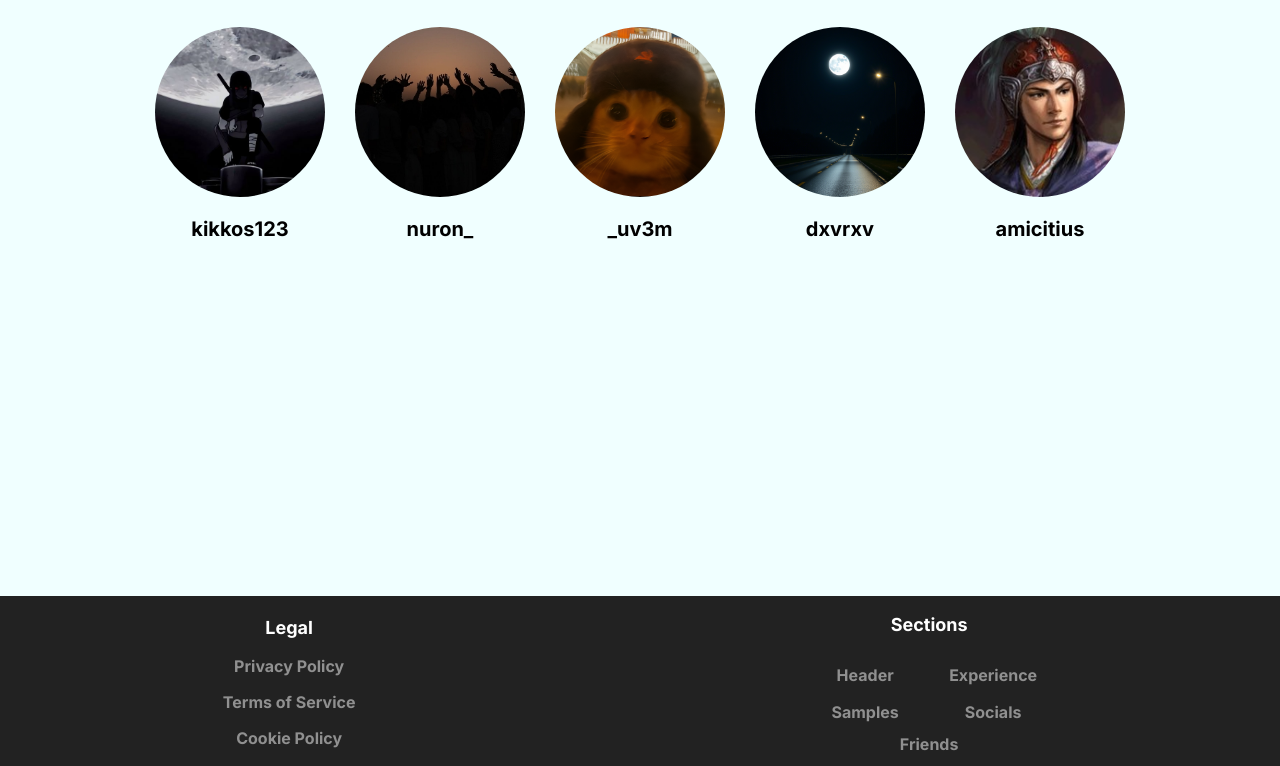
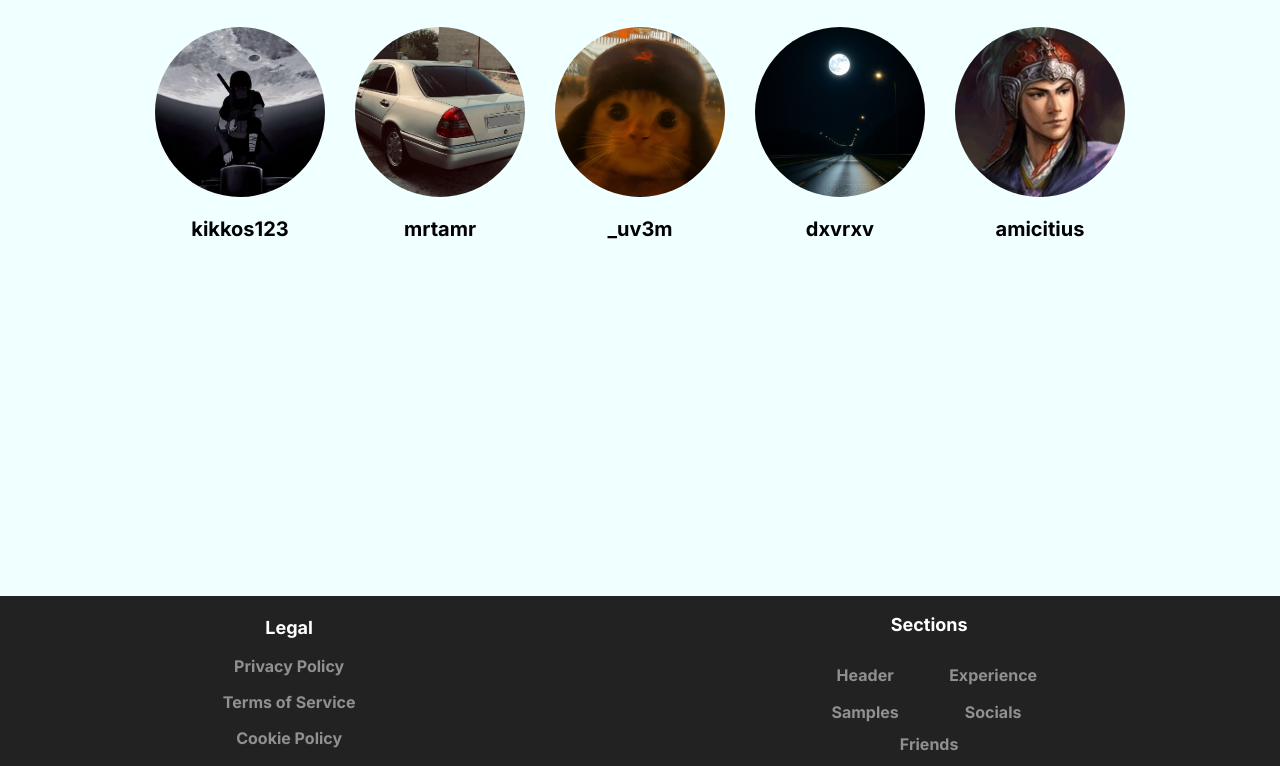
Before and after one commit to Hero3601/Personal-Website, a plain HTML site: page index.html in a window 1280 px wide. Shown: the part 6238-7004 px from the top of the page. Drawn offline with Linux system fonts and the light colour scheme.

Commit message:
Added mrtamr to my friend list

```diff
--- a/index.html
+++ b/index.html
@@ -200,8 +200,8 @@
             </div>
 
             <div>
-                <img src="imgs/nurazlz.png" alt="Nurazlz">
-                <p>nuron_</p>
+                <img src="imgs/tunar.jpg" alt="MrTamr">
+                <p>mrtamr</p>
             </div>
 
             <div>
```
Also changed, not shown: imgs/tunar.jpg (added).
